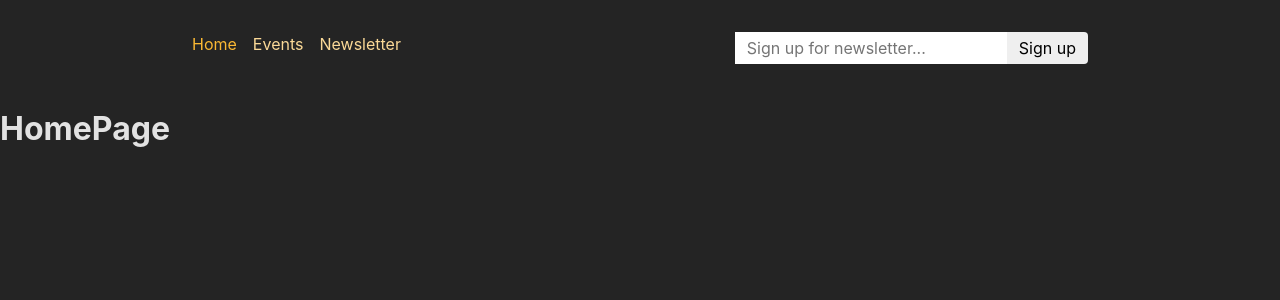
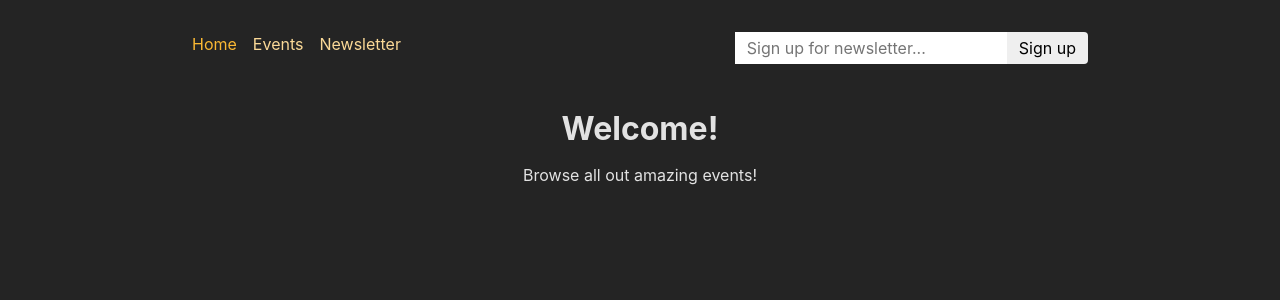
Before and after one commit to RyeongeunKim/practice-react-router-updated, a React (Create React App) app: page / in a window 1280 px wide. Shown: the top 300 px of the page. Built offline with nearby package versions, Linux system fonts and the light colour scheme.

Commit message:
홈페이지 ui 수정

```diff
--- a/src/pages/Home.js
+++ b/src/pages/Home.js
@@ -1,8 +1,10 @@
+import PageContent from '../components/PageContent';
+
 function HomePage() {
   return (
-    <div>
-      <h1>HomePage</h1>
-    </div>
+    <PageContent title="Welcome!">
+      <p>Browse all out amazing events!</p>
+    </PageContent>
   );
 }
 
```
